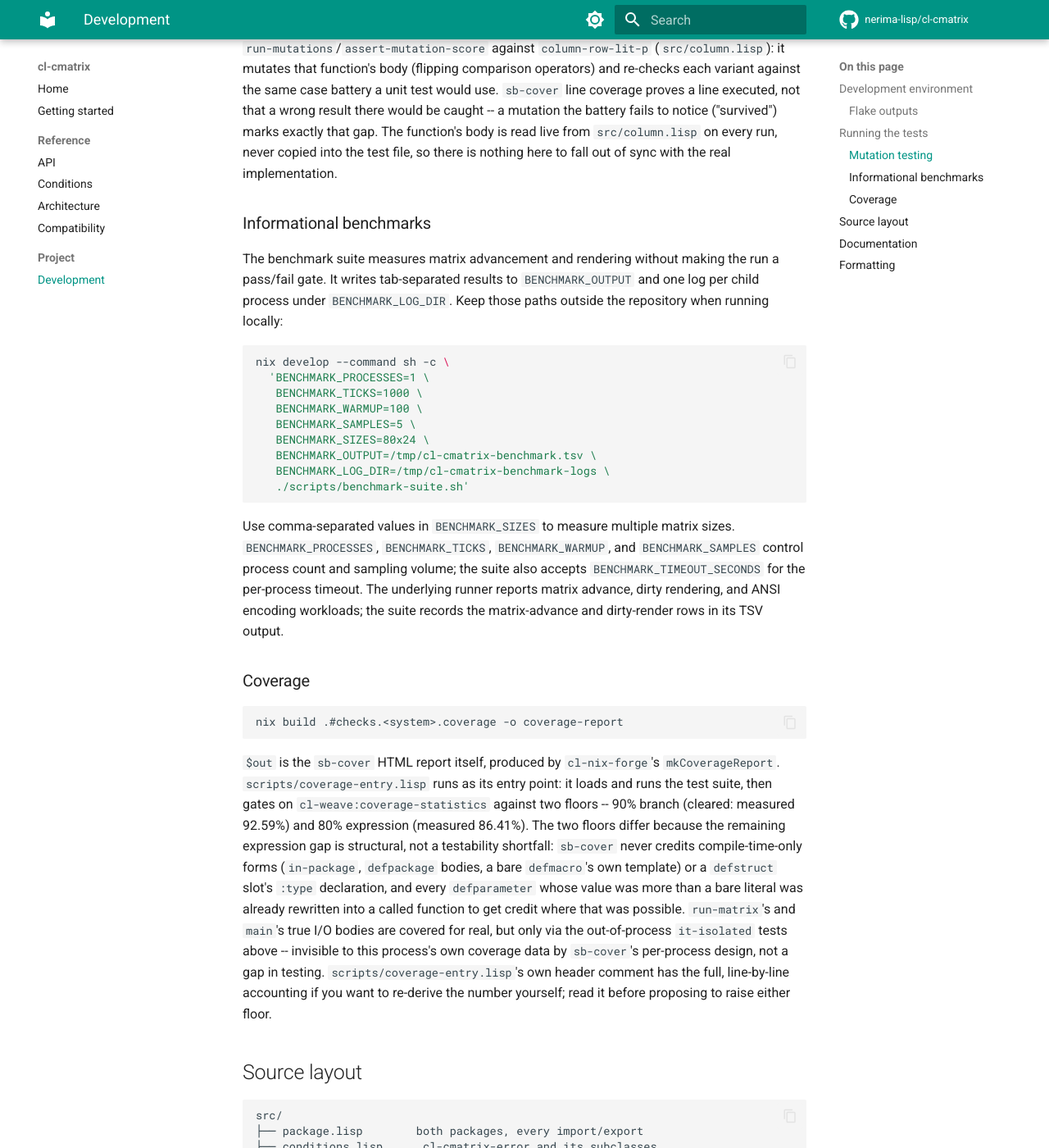
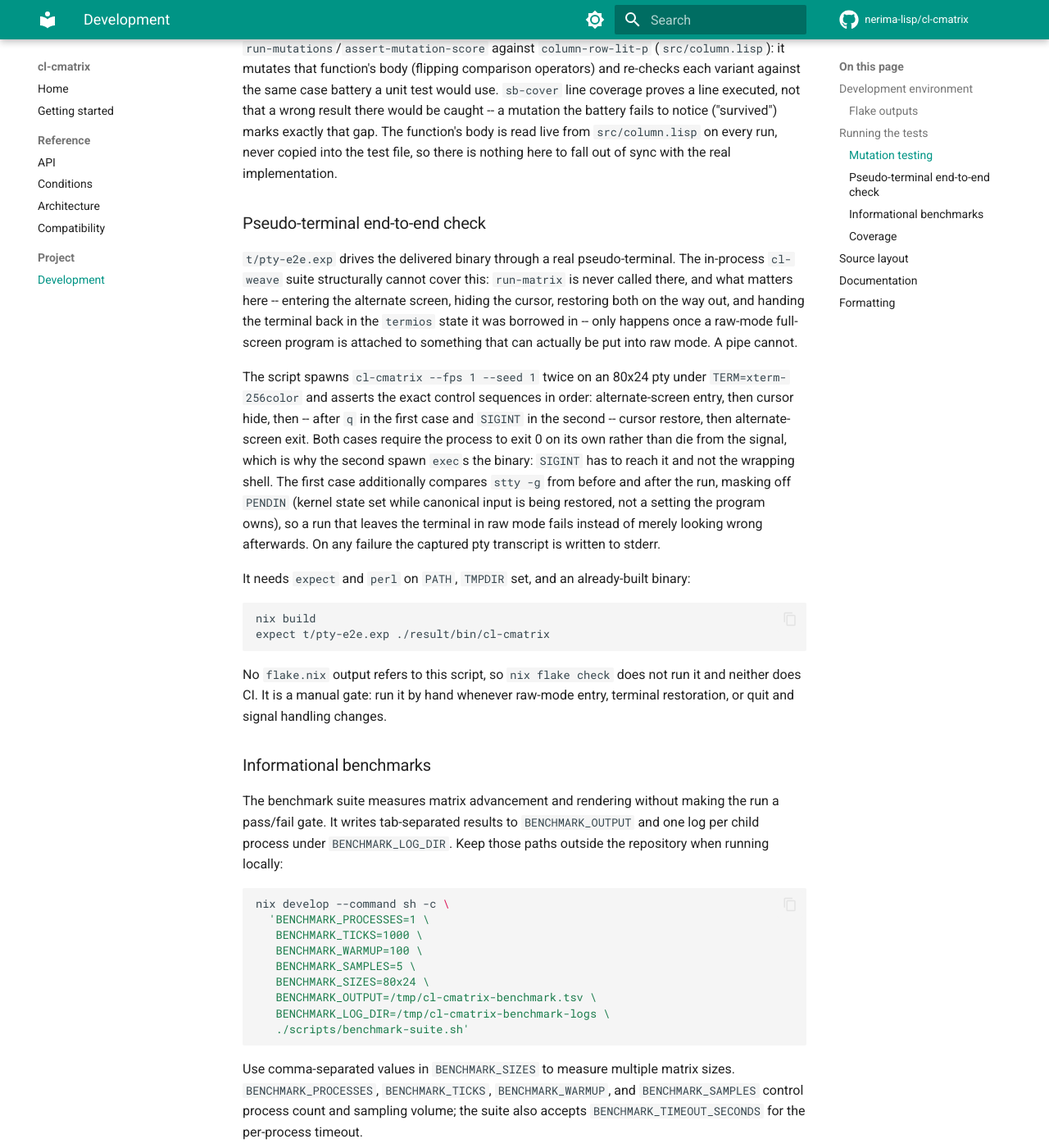
Before and after one commit to nerima-lisp/cl-cmatrix, an MkDocs documentation site: the page built from docs/src/project/development.md, in a window 1280 px wide and 1400 px high, scrolled down 1632 px. Shown: the whole window at 82% size. Built offline with MkDocs 1.6.1 and Material for MkDocs 9.7.7, drawn with Linux system fonts in a browser that asks for light colours; comment, search, counter and statistics services are not loaded; some of the changed text lies outside the part shown.

Commit message:
docs: document the pty end-to-end check and benchmark runner

````diff
--- a/docs/src/project/development.md
+++ b/docs/src/project/development.md
@@ -70,6 +70,41 @@ body is read live from `src/column.lisp` on every run, never copied into the
 test file, so there is nothing here to fall out of sync with the real
 implementation.
 
+### Pseudo-terminal end-to-end check
+
+`t/pty-e2e.exp` drives the delivered binary through a real pseudo-terminal.
+The in-process `cl-weave` suite structurally cannot cover this: `run-matrix`
+is never called there, and what matters here -- entering the alternate screen,
+hiding the cursor, restoring both on the way out, and handing the terminal
+back in the `termios` state it was borrowed in -- only happens once a raw-mode
+full-screen program is attached to something that can actually be put into raw
+mode. A pipe cannot.
+
+The script spawns `cl-cmatrix --fps 1 --seed 1` twice on an 80x24 pty under
+`TERM=xterm-256color` and asserts the exact control sequences in order:
+alternate-screen entry, then cursor hide, then -- after `q` in the first case
+and `SIGINT` in the second -- cursor restore, then alternate-screen exit. Both
+cases require the process to exit 0 on its own rather than die from the
+signal, which is why the second spawn `exec`s the binary: `SIGINT` has to
+reach it and not the wrapping shell. The first case additionally compares
+`stty -g` from before and after the run, masking off `PENDIN` (kernel state
+set while canonical input is being restored, not a setting the program owns),
+so a run that leaves the terminal in raw mode fails instead of merely looking
+wrong afterwards. On any failure the captured pty transcript is written to
+stderr.
+
+It needs `expect` and `perl` on `PATH`, `TMPDIR` set, and an already-built
+binary:
+
+```sh
+nix build
+expect t/pty-e2e.exp ./result/bin/cl-cmatrix
+```
+
+No `flake.nix` output refers to this script, so `nix flake check` does not run
+it and neither does CI. It is a manual gate: run it by hand whenever raw-mode
+entry, terminal restoration, or quit and signal handling changes.
+
 ### Informational benchmarks
 
 The benchmark suite measures matrix advancement and rendering without making
@@ -92,9 +127,19 @@ nix develop --command sh -c \
 Use comma-separated values in `BENCHMARK_SIZES` to measure multiple matrix
 sizes. `BENCHMARK_PROCESSES`, `BENCHMARK_TICKS`, `BENCHMARK_WARMUP`, and
 `BENCHMARK_SAMPLES` control process count and sampling volume; the suite also
-accepts `BENCHMARK_TIMEOUT_SECONDS` for the per-process timeout. The underlying
-runner reports matrix advance, dirty rendering, and ANSI encoding workloads;
-the suite records the matrix-advance and dirty-render rows in its TSV output.
+accepts `BENCHMARK_TIMEOUT_SECONDS` for the per-process timeout.
+
+`scripts/benchmark.lisp` is the measurement itself: one SBCL process, one
+matrix size, a fixed seed, and three workloads -- matrix advance, advance plus
+dirty render, and advance plus dirty render plus ANSI encode -- each reported
+as per-sample, median, min/max and spread figures in ns/tick and
+bytes-consed/tick. It applies no threshold and can be run on its own
+(`sbcl --script scripts/benchmark.lisp --help` lists its options).
+`scripts/benchmark-suite.sh` measures nothing of its own: it runs that runner
+once per size and process index under the timeout, parses the matrix-advance
+and dirty-render medians back out of each log into the TSV, and fails if a
+size did not produce the expected number of rows. The ANSI-encode workload is
+reported by the runner but not carried into the TSV.
 
 ### Coverage
 
@@ -139,7 +184,11 @@ src/
 ├── runtime.lisp          terminal session, tick loop, and run-matrix
 ├── cli-options.lisp      declarative command-line option metadata
 └── cli.lisp              cl-cmatrix/cli: flags, main, image-entry-point
-t/                        one test file per source concern above
+t/                        one test file per source concern above, plus pty-e2e.exp
+scripts/
+├── benchmark-suite.sh    repeats the runner, reduces logs to TSV
+├── benchmark.lisp        the single-process benchmark runner
+└── coverage-entry.lisp   coverage entry point and floor gate
 docs/                     this site (mkdocs.yml + src/)
 ```
 
````
Also changed, not shown: README.md.
